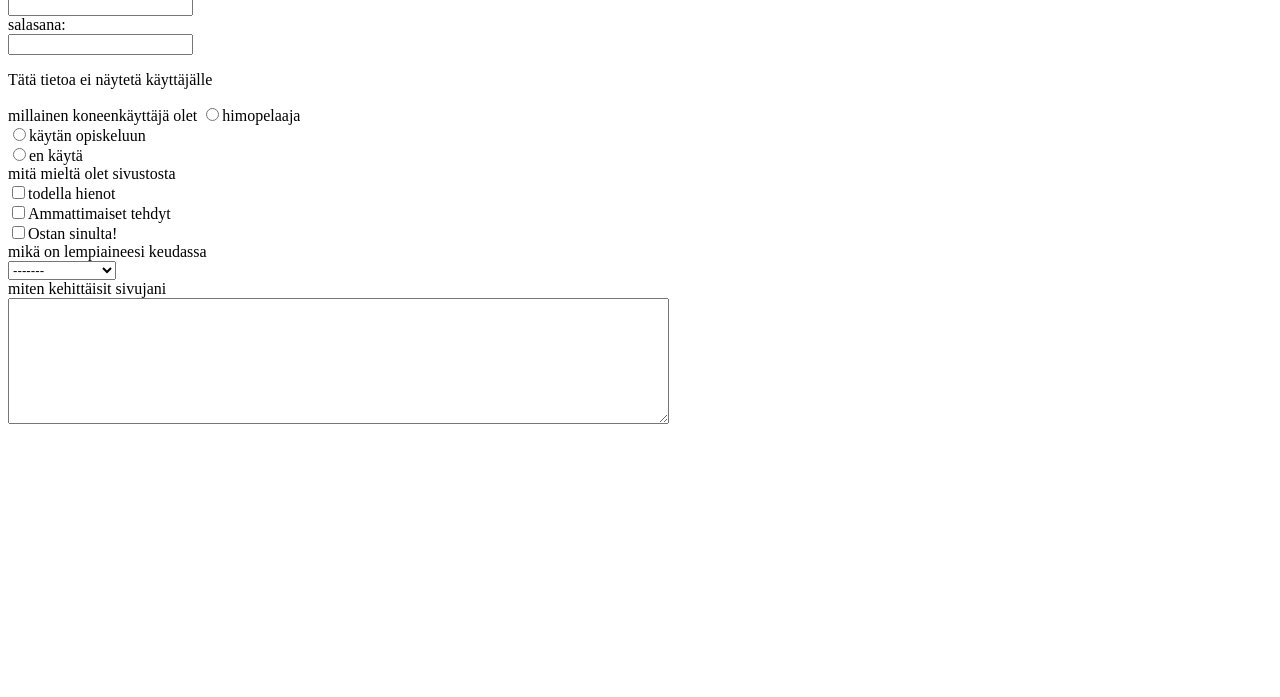
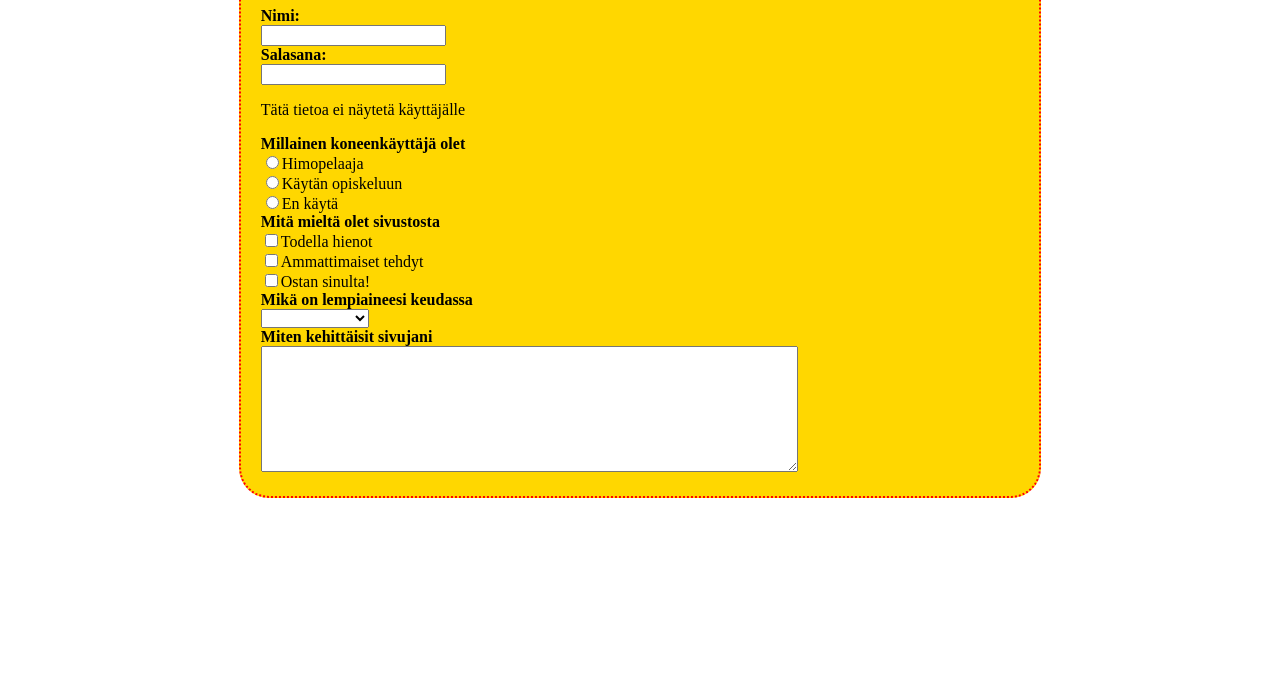
Before and after one commit to kyllaolenihminen123/nonstop, a plain HTML site: page 1a/index.html in a window 1280 px wide. Shown: the part 103-800 px from the top of the page. Drawn offline with Linux system fonts and the light colour scheme.

Commit message:
Add files via upload

```diff
--- a/1a/index.html
+++ b/1a/index.html
@@ -2,37 +2,35 @@
 <html lang="en" dir="ltr">
   <head>
     <meta charset="utf-8">
-    <title></title>
-    <script src="koodi.js">
+    <title>kirjautumislomake</title>
     <link rel="stylesheet" href="tyyli.css">
-
-    </script>
+    <script src="koodi.js"></script>
   </head>
   <body>
     <form>
-      <h1>kirjautumislomake</h1>
+      <h1>Kirjautumislomake</h1>
       <label for="nimi">Nimi:</label><br>
       <input type="text" id="nimi" value=""><br>
-        <label for="salasana">salasana:</label><br>
+        <label for="salasana">Salasana:</label><br>
         <input type="password" id="salasana" value=""><br>
         <p>Tätä tietoa ei näytetä käyttäjälle</p>
-        <label for="koneenkäyttäjä">millainen koneenkäyttäjä olet</label>
-        <input type="radio" name="koneenk" value="himopelaaja">himopelaaja<br>
-        <input type="radio" name="koneenk" value="opiskelija">käytän opiskeluun<br>
-        <input type="radio" name="koneenk" value="en käytä">en käytä<br>
-        <label for="mieltä">mitä mieltä olet sivustosta</label><br>
-        <input type="checkbox" name="Hienot" value="hienot">todella hienot <br>
+        <label for="koneenkäyttäjä">Millainen koneenkäyttäjä olet</label><br>
+        <input type="radio" name="koneenk" value="himopelaaja">Himopelaaja<br>
+        <input type="radio" name="koneenk" value="opiskelija">Käytän opiskeluun<br>
+        <input type="radio" name="koneenk" value="en käytä">En käytä<br>
+        <label for="mieltä">Mitä mieltä olet sivustosta</label><br>
+        <input type="checkbox" name="Hienot" value="hienot">Todella hienot <br>
         <input type="checkbox" name="Ammattimaiset" value="ammattimaiset">Ammattimaiset tehdyt <br>
         <input type="checkbox" name="Ostan" value="ostan">Ostan sinulta! <br>
-        <label for="Lempiaine">mikä on lempiaineesi keudassa</label><br>
+        <label for="Lempiaine">Mikä on lempiaineesi keudassa</label><br>
         <select id=lempiaine name="lempiaine">
-          <option value="none">-------</option>
+          <option style="display:none" value="none">⠀</option>
           <option value="ammattiaineet">Ammattiaineet</option>
           <option value="ohjelmointi">Ohjelmointi</option>
           <option value="matematiikka">Matematiikka</option>
           <option value="kielet">Kielet</option>
         </select><br>
-        <label for="kehitys">miten kehittäisit sivujani</label><br>
+        <label for="kehitys">Miten kehittäisit sivujani</label><br>
         <textarea id=kehitys rows="8" cols="80"></textarea>
     </form>
   </body>
--- a/1a/tyyli.css
+++ b/1a/tyyli.css
@@ -13,3 +13,6 @@ form{
   padding: 20px;
   background-color: gold;
 }
+textarea{
+  width: 70%;
+}
```
